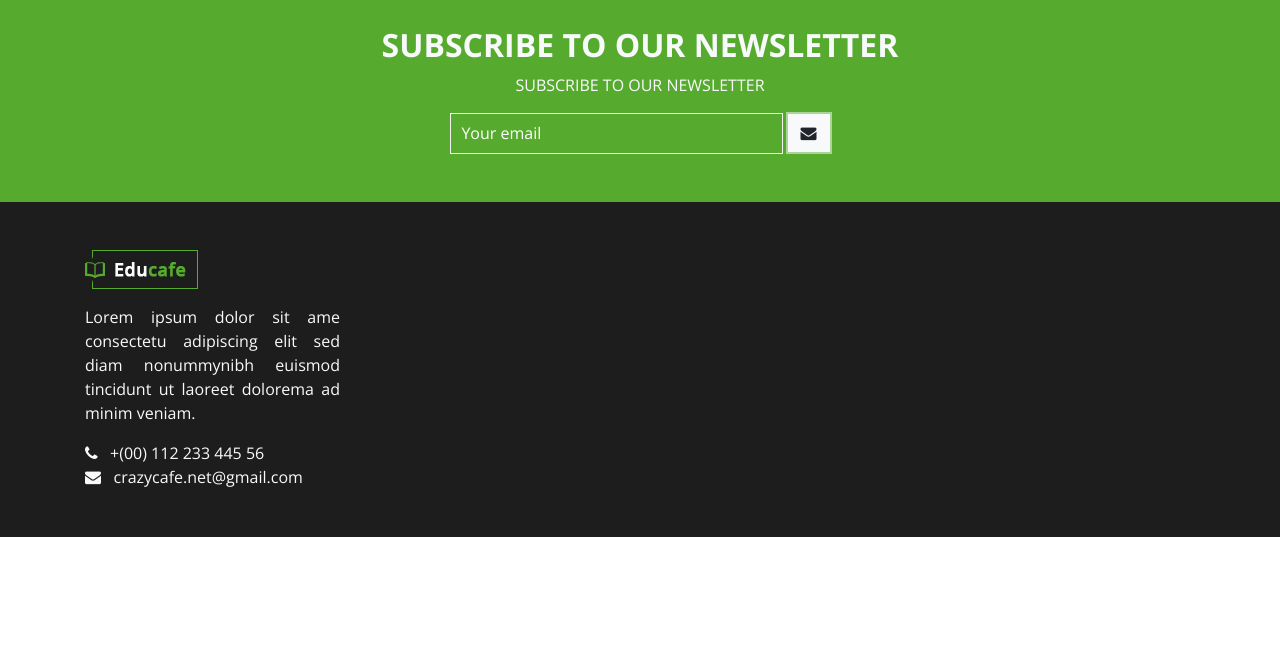
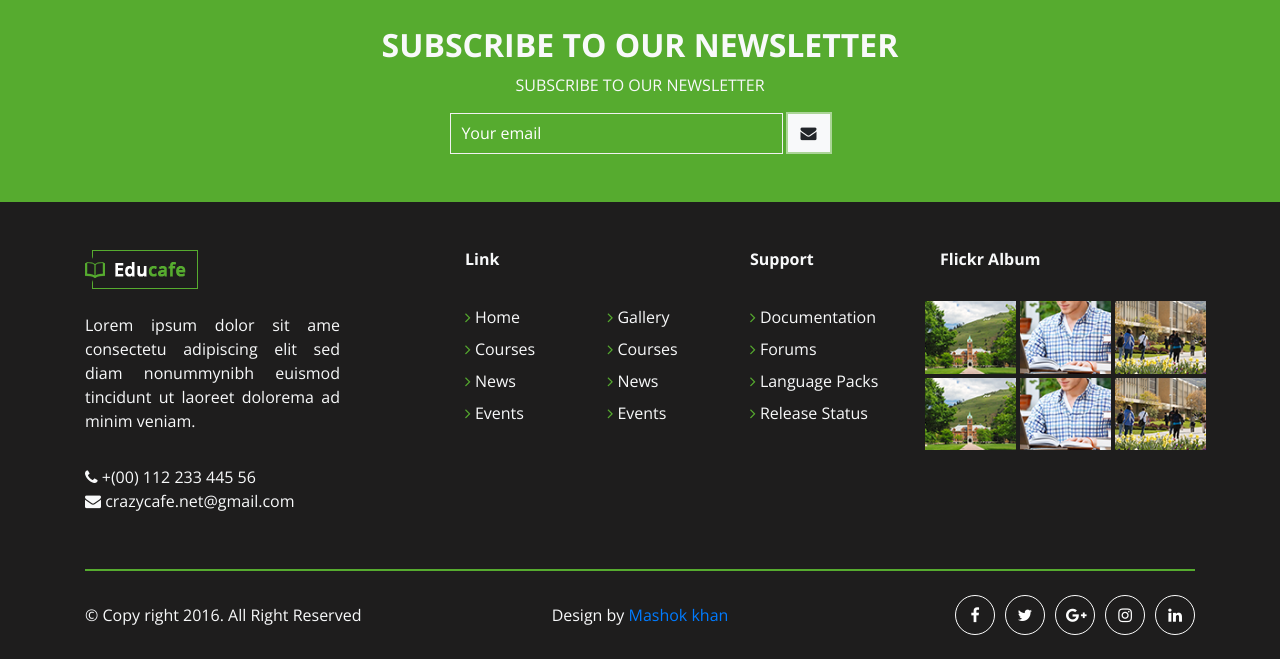
Before and after one commit to sahabuddin123/wd-26-psd, a plain HTML site: page index.html in a window 1280 px wide. Shown: the part 3844-4503 px from the top of the page. Before the commit the page ends 4381 px from the top, so only its background shows below. Drawn offline with nearby package versions, Linux system fonts and the light colour scheme.

Commit message:
home page responsive complete

```diff
--- a/assets/css/responsive.css
+++ b/assets/css/responsive.css
@@ -0,0 +1,70 @@
+@media screen and (max-width: 991px){
+	.topbar-left li a span{
+		display: none;
+	}
+	.custom-footer-margin{
+		margin-top: 3rem !important;
+	}
+	.custom-input{
+		width: 60% !important;
+	}
+	.custom-flex{
+		justify-content: center !important;
+		margin-top: 1rem !important;
+	}
+}
+
+@media screen and (max-width: 767px){
+	.custom-input{
+		width: 60% !important;
+	}
+	.custom-flex{
+		justify-content: center !important;
+		margin-top: 1rem !important;
+	}
+}
+
+@media screen and (max-width: 575px){
+	.text-xs-center,.custom-xs-center{
+		text-align: center !important;
+	}
+	.custom-footer-sm-margin{
+		margin-top: 1rem !important;
+	}
+	.custom-galary-padding{
+		padding-left: 15px !important;
+		padding-right: 15px !important;
+	}
+	.owl-carousel .owl-nav button.owl-next{
+		right: 5%;
+		padding-left: 10px !important;
+	    padding-right: 10px !important;
+	    padding-top: 0px !important;
+	    padding-bottom: 0px !important;
+	    border: 1px solid #f1f1f1 !important;
+	    font-size: 25px !important;
+	    border-radius: 0px !important;
+	    color: #f1f1f1 !important;
+	}
+	.owl-carousel .owl-nav button.owl-prev{
+		left: 5%;
+		padding-left: 10px !important;
+	    padding-right: 10px !important;
+	    padding-top: 0px !important;
+	    padding-bottom: 0px !important;
+	    border: 1px solid #f1f1f1 !important;
+	    font-size: 25px !important;
+	    border-radius: 0px !important;
+	    color: #f1f1f1 !important;
+	}
+}
+@media screen and (max-width: 400px){
+	.p-xs-0{
+		padding: 0px !important;
+	}
+	.principle-image {
+    	margin-left: 12%;
+    	margin-bottom: -10%;
+    	margin-top: 20%;
+	}
+}
--- a/assets/css/style.css
+++ b/assets/css/style.css
@@ -275,7 +275,30 @@ margin-left: 10px;
 			Footer CSS Start
 ******************************************************************/
 .footer{
-	background-color: #1e1d1d !important;
+	background: #1e1d1d !important;
+}
+.footer-bottom{
+	border-top: 2px solid #56ab2f !important;
+}
+
+.footer-icon li{
+	height: 40px;
+	width: 40px;
+	line-height: 30px;
+	border: 1px solid #fff;
+	border-radius: 50%;
+	margin-left: 10px;
+}
+.footer-icon li:first-child{
+	margin-left: 0px;
+}
+.footer-icon li a{
+	line-height: 38px;
+    padding: 10px;
+    color: #fff;
+}
+.footer-icon li a:hover{
+	color: #56ab2f;
 }
 
 /*****************************************************************
--- a/assets/js/main.js
+++ b/assets/js/main.js
@@ -7,7 +7,7 @@ $('.testimonial-slide').owlCarousel({
         0:{
             items:1
         },
-        600:{
+        767:{
             items:2
         },
         1000:{
@@ -28,7 +28,7 @@ $('.owl-carousel').owlCarousel({
         0:{
             items:1
         },
-        600:{
+        767:{
             items:2
         },
         1000:{
--- a/index.html
+++ b/index.html
@@ -143,7 +143,7 @@
 						<img src="assets/img/about/signature.png" alt="">
 						<p class="text-left pt-0">Principal of Educare</p>
 					</div>
-					<div class="col-md-6 pr-0	pl-5">
+					<div class="col-md-6 pr-0	pl-5 p-xs-0">
 						<div class="background-image">
 							<img src="assets/img/about/principle.png" alt="" class="principle-image">
 						</div>
@@ -357,7 +357,7 @@
 					doming id quod mazim placerat facer possim assum.
 				</p>
 				<div class="row">
-					<div class="col-md-6">
+					<div class="col-md-12 col-lg-6">
 						<div class="card rounded-0">
 							<img src="assets/img/blog/blog-1.png" class="card-img-top rounded-0" alt="!">
 							<div class="card-body">
@@ -376,7 +376,7 @@
 							</div>
 						</div>
 					</div>
-					<div class="col-md-6">
+					<div class="col-md-12 col-lg-6">
 						<div class="card mb-2 rounded-0">
 							<div class="row">
 								<div class="col-md-6">
@@ -506,22 +506,119 @@
 		<footer class="footer">
 				<div class="container">
 					<div class="row py-5">
-					<div class="col-md-3">
-						<img src="assets/img/logo/logo-light.png" alt="">
-						<p class="text-justify pt-3 text-light">
+						<div class="col-md-6 col-lg-3 pb-2">
+							<img src="assets/img/logo/logo-light.png" alt="!">
+							<p class="pt-4 pb-3 text-justify text-light">
 								Lorem ipsum dolor sit ame consectetu
 								adipiscing elit sed diam nonummynibh
 								euismod tincidunt ut laoreet dolorema
 								ad minim veniam.
 							</p>
 							<ul>
-							<li><a href="tel:+8801817682323" class="text-light"><i class="fa fa-phone" aria-hidden="true"></i> &nbsp;&nbsp;+(00) 112 233 445 56</a></li>
-							<li><a href="mailto:crazycafe.net@gmail.com" class="text-light"><i class="fa fa-envelope" aria-hidden="true"></i> &nbsp;&nbsp;crazycafe.net@gmail.com</a></li>
+								<li><a href="tel:+88011223344556" class="text-light"> <i class="fa fa-phone" aria-hidden="true"></i> <span>+(00) 112 233 445 56</span></a></li>
+								<li><a href="mailto:crazycafe.net@gmail.com" class="text-light"> <i class="fa fa-envelope" aria-hidden="true"></i> <span>crazycafe.net@gmail.com</span></a></li>
 							</ul>
 						</div>
-					<div class="col-md-3"></div>
-					<div class="col-md-2"></div>
-					<div class="col-md-4"></div>
+						<div class="col-md-5 col-lg-3 offset-md-1 custom-footer-sm-margin">
+							<h6 class="text-light font-weight-bolder">
+								Link
+							</h6>
+							<div class="row">
+								<div class="col-6">
+									<ul class="pt-4">
+								<li class="py-1"><i class="fa fa-angle-right primary-color" aria-hidden="true"></i><a href="#" class="text-light"> Home</a></li>
+								<li class="py-1"><i class="fa fa-angle-right primary-color" aria-hidden="true"></i><a href="#" class="text-light"> Courses</a></li>
+								<li class="py-1"><i class="fa fa-angle-right primary-color" aria-hidden="true"></i><a href="#" class="text-light"> News</a></li>
+								<li class="py-1"><i class="fa fa-angle-right primary-color" aria-hidden="true"></i><a href="#" class="text-light"> Events</a></li>
+
+							</ul>
+								</div>
+								<div class="col-6">
+									<ul class="pt-4">
+								<li class="py-1"><i class="fa fa-angle-right primary-color" aria-hidden="true"></i><a href="#" class="text-light"> Gallery</a></li>
+								<li class="py-1"><i class="fa fa-angle-right primary-color" aria-hidden="true"></i><a href="#" class="text-light"> Courses</a></li>
+								<li class="py-1"><i class="fa fa-angle-right primary-color" aria-hidden="true"></i><a href="#" class="text-light"> News</a></li>
+								<li class="py-1"><i class="fa fa-angle-right primary-color" aria-hidden="true"></i><a href="#" class="text-light"> Events</a></li>
+
+							</ul>
+								</div>
+							</div>
+
+						</div>
+						<div class="col-sm-6 col-md-6 col-lg-2 custom-footer-margin">
+							<h6 class="text-light font-weight-bolder">
+								Support
+							</h6>
+							<ul class="pt-4">
+								<li class="py-1"><i class="fa fa-angle-right primary-color" aria-hidden="true"></i><a href="#" class="text-light"> Documentation</a></li>
+								<li class="py-1"><i class="fa fa-angle-right primary-color" aria-hidden="true"></i><a href="#" class="text-light"> Forums</a></li>
+								<li class="py-1"><i class="fa fa-angle-right primary-color" aria-hidden="true"></i><a href="#" class="text-light"> Language Packs</a></li>
+								<li class="py-1"><i class="fa fa-angle-right primary-color" aria-hidden="true"></i><a href="#" class="text-light"> Release Status</a></li>
+
+							</ul>
+						</div>
+						<div class="col-sm-6 col-md-6 col-lg-3 custom-footer-margin">
+							<h6 class="text-light font-weight-bolder">
+								Flickr Album
+							</h6>
+							<div class="popup-gallery">
+							<div class="row pt-4 custom-galary-padding">
+								<div class="col-4 p-0 pr-1">
+									<a href="assets/img/gallery/image-1.png">
+										<img src="assets/img/gallery/image-1.png" alt="!" class="img-fluid">
+									</a>
+								</div>
+								<div class="col-4 p-0 pr-1">
+									<a href="assets/img/gallery/image-2.png">
+										<img src="assets/img/gallery/image-2.png" alt="!" class="img-fluid">
+									</a>
+								</div>
+								<div class="col-4 p-0 pr-1">
+									<a href="assets/img/gallery/image-3.png">
+										<img src="assets/img/gallery/image-3.png" alt="!" class="img-fluid">
+									</a>
+								</div>
+								<div class="col-4 p-0 pr-1 pt-1">
+									<a href="assets/img/gallery/image-1.png">
+										<img src="assets/img/gallery/image-1.png" alt="!" class="img-fluid">
+									</a>
+								</div>
+								<div class="col-4 p-0 pr-1 pt-1">
+									<a href="assets/img/gallery/image-2.png">
+										<img src="assets/img/gallery/image-2.png" alt="!" class="img-fluid">
+									</a>
+								</div>
+								<div class="col-4 p-0 pr-1 pt-1">
+									<a href="assets/img/gallery/image-3.png">
+										<img src="assets/img/gallery/image-3.png" alt="!" class="img-fluid">
+									</a>
+								</div>
+							</div>
+						</div>
+						</div>
+					</div>
+					<div class="footer-bottom py-4">
+						<div class="row">
+							<div class="col-12 col-md-4 pt-2">
+								<p class="text-sm-center text-md-left text-light m-0 custom-xs-center">
+									&copy;  Copy right 2016. All Right Reserved
+								</p>
+							</div>
+							<div class="col-12 col-md-4 pt-2">
+								<p class="text-center text-light m-0">
+									Design by <a href="#" class="text-priamry"> Mashok khan</a>
+								</p>
+							</div>
+							<div class="col-12 col-md-4 text-sm-center text-right">
+								<ul class="d-flex justify-content-end footer-icon custom-flex">
+									<li><a href="#"><i class="fa fa-facebook" aria-hidden="true"></i></a></li>
+									<li><a href="#"><i class="fa fa-twitter" aria-hidden="true"></i></a></li>
+									<li><a href="#"><i class="fa fa-google-plus" aria-hidden="true"></i></a></li>
+									<li><a href="#"><i class="fa fa-instagram" aria-hidden="true"></i></a></li>
+									<li><a href="#"><i class="fa fa-linkedin" aria-hidden="true"></i></a></li>
+								</ul>
+							</div>
+						</div>
 					</div>
 				</div>
 			</footer>
```
Lines whose indentation alone changed are shown as unchanged.
